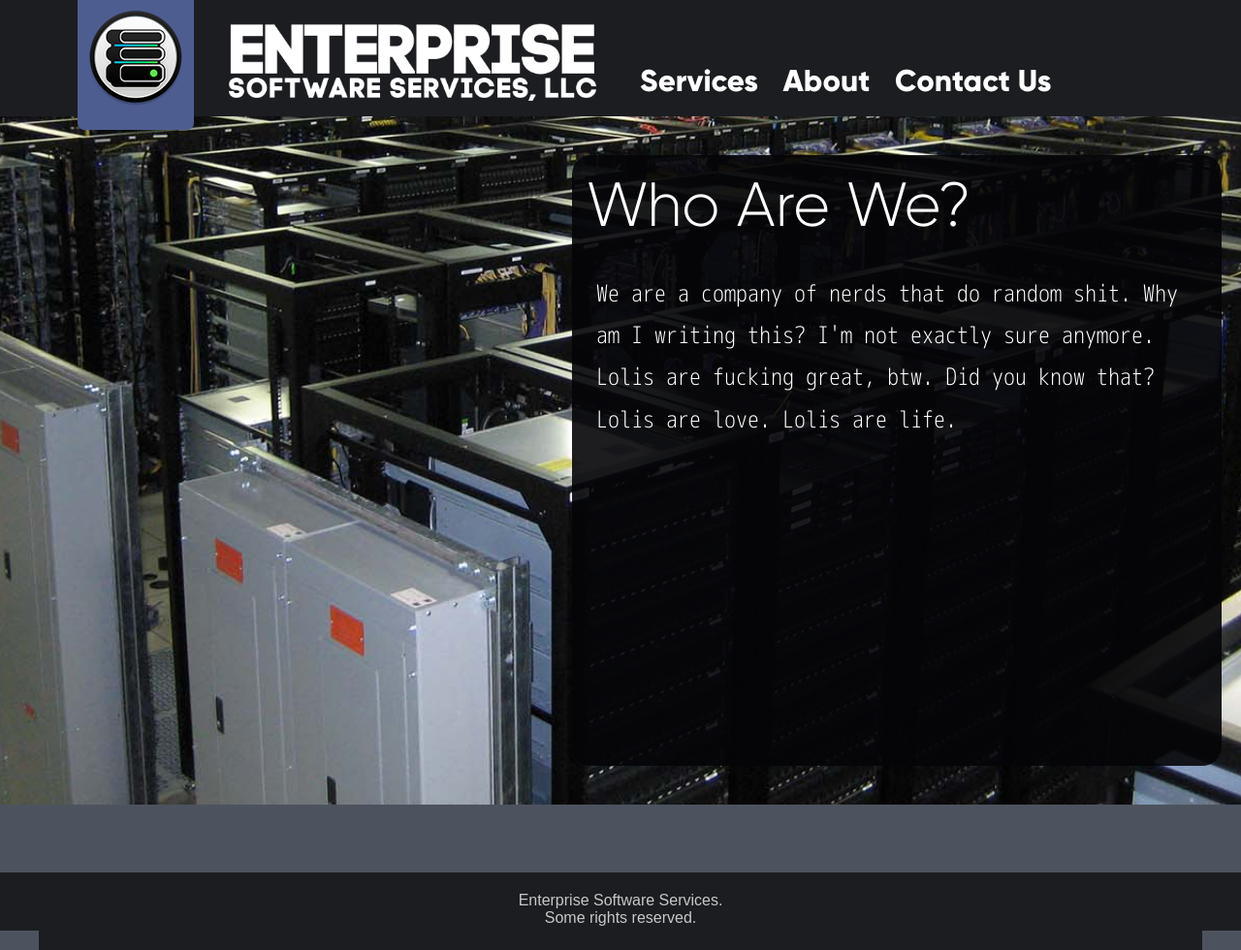
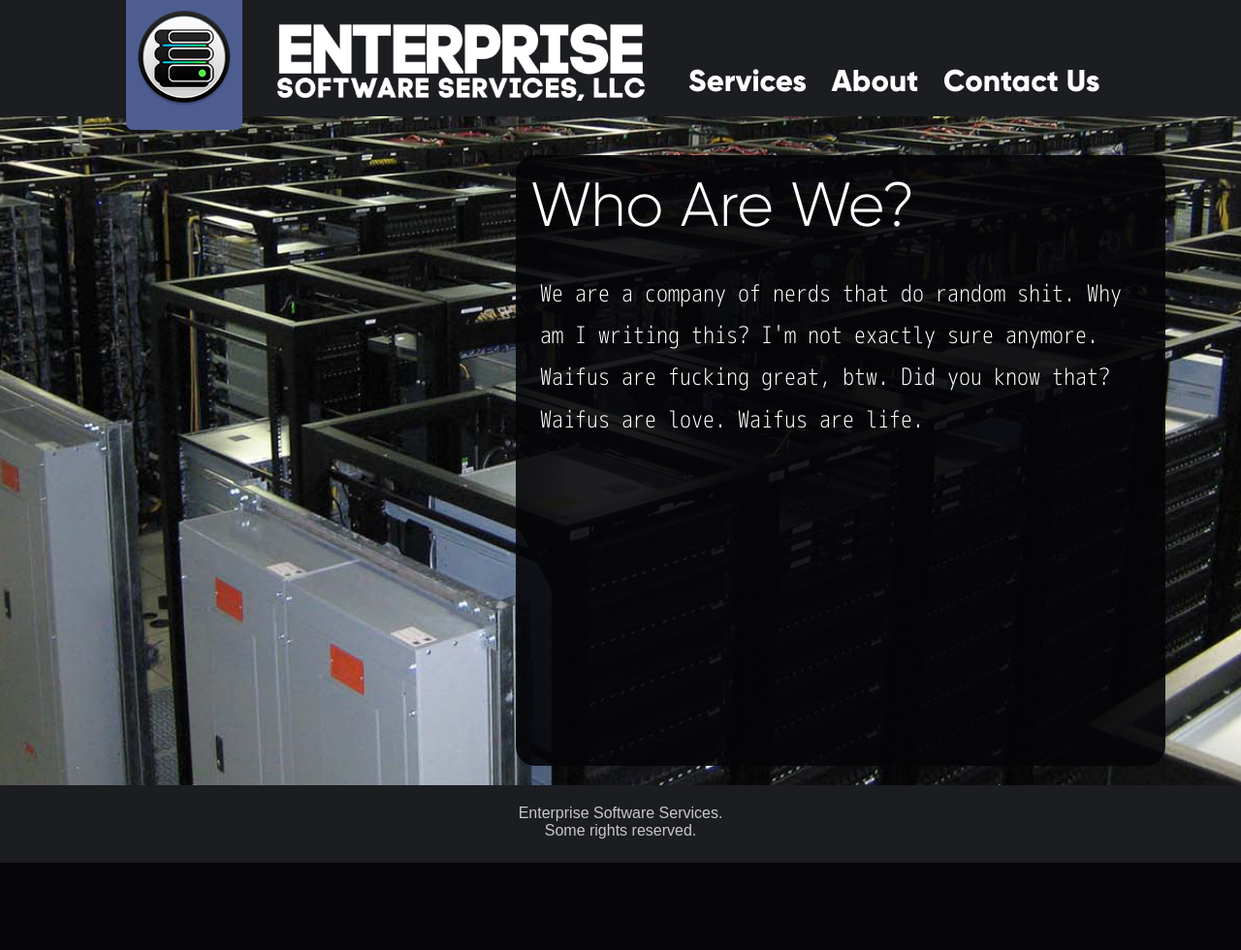
Before and after one commit to EnterpriseSoftwareServices/ESS-website, a Django app: template ESS/templates/about.html in a window 1280 px wide. Shown: the whole page at 97% size. After the commit the page ends 890 px from the top, so only its background shows below. Run offline with Django 3.2, Linux system fonts and the light colour scheme; the template is opened without the code that fills it, so the values that code supplies are empty; some libraries are stand-ins or nearby versions.

Commit message:
FUCK FOOTERS

```diff
--- a/ESS/templates/about.html
+++ b/ESS/templates/about.html
@@ -5,9 +5,8 @@
 {% block content %}
 <div class="content">
   <span class="head">Who Are We?</span>
-  <p class="content-inner">We are a company of nerds that do random shit. Why am I writing this? I'm not exactly sure anymore. Lolis are fucking great, btw. Did you know that? Lolis are love. Lolis are life.
+  <p class="content-inner">We are a company of nerds that do random shit. Why am I writing this? I'm not exactly sure anymore. Waifus are fucking great, btw. Did you know that? Waifus are love. Waifus are life.
   </p>
 </div>
 
-{% include "footer.html" %}
 {% endblock %}
--- a/ESS/templates/base.html
+++ b/ESS/templates/base.html
@@ -16,8 +16,7 @@
     <div id="background">
     {% include "navbar.html" %}
     {% block content %}{% endblock %}
-    {% block footer %}
-    {% endblock %}
     </div>
+    {% include "footer.html" %}
 </body>
 </html>
--- a/ESS/templates/contact.html
+++ b/ESS/templates/contact.html
@@ -39,5 +39,4 @@
   </div>
 </div>
 
-{% include "footer.html" %}
 {% endblock %}
--- a/ESS/templates/footer.html
+++ b/ESS/templates/footer.html
@@ -1,5 +1,5 @@
-<div id="footerWrap">
-  <div id="footer">
+<div class="footerWrap">
+  <div class="footer">
     Enterprise Software Services.<br>
     Some rights reserved.
   </div>
--- a/ESS/templates/index.html
+++ b/ESS/templates/index.html
@@ -10,5 +10,4 @@
   </p>
 </div>
 
-{% include "footer.html" %}
 {% endblock %}
--- a/ESS/templates/submitted.html
+++ b/ESS/templates/submitted.html
@@ -9,5 +9,4 @@
   </p>
 </div>
 
-{% include "footer.html" %}
 {% endblock %}
--- a/ESS/templates/work.html
+++ b/ESS/templates/work.html
@@ -9,5 +9,4 @@
   </p>
 </div>
 
-{% include "footer.html" %}
 {% endblock %}
--- a/static/css/main.css
+++ b/static/css/main.css
@@ -21,7 +21,7 @@ body {
   margin: 0px;
   min-width: 1100px;
   width: 100%;
-  min-height: 700px;
+  min-height: 100%;
   background-image: url('../img/background.jpg');
   background-repeat:no-repeat;
   background-size: 1600px ;
@@ -31,8 +31,6 @@ body {
 
 #background {
   min-width:1100px;
-  /*width: 1100px;*/
-  height: 700px;
   max-width: 1500px;
   margin-left: auto;
   margin-right: auto;
@@ -89,7 +87,8 @@ div.navItem:hover {
   min-height: 600px;
   border-radius: 20px;
   position: relative;
-  float: right;
+  /*float: right;*/
+  left: 40%;
   background: rgba(5,5,8,0.9);
   margin: 20px;
   margin-top: 160px;
@@ -150,7 +149,7 @@ div.navItem:hover {
 .navbarTop {
   background-color: #1B1D21;
   min-width: 1100px;
-  width: 1200px;
+  width: 1100px;
   height: 120px;
   color: rgb(200, 200, 200);
   margin: 0px;
@@ -241,24 +240,26 @@ div.navItem:hover {
   font-size: 1.1em;
 }
 
-#footerWrap {
+.footerWrap {
   background-color: #1B1D21;
+  min-width: 1100px;
   width: 100%;
-  height: 60px;
-  position: absolute;
+  height: 80px;
+  position: relative;
   right: 0;
-  top: 900px;
+  bottom: 0;
   left: 0;
   margin-left: auto;
   margin-right: auto;
 }
-#footer {
+.footer {
   background-color: #1B1D21;
-  width: 1200px;
+  width: 1100px;
   height: 60px;
   color: rgb(200, 200, 200);
 
-  position: absolute;
+  position: relative;
+  bottom: 0;
   right: 0;
   left: 0;
 
```
